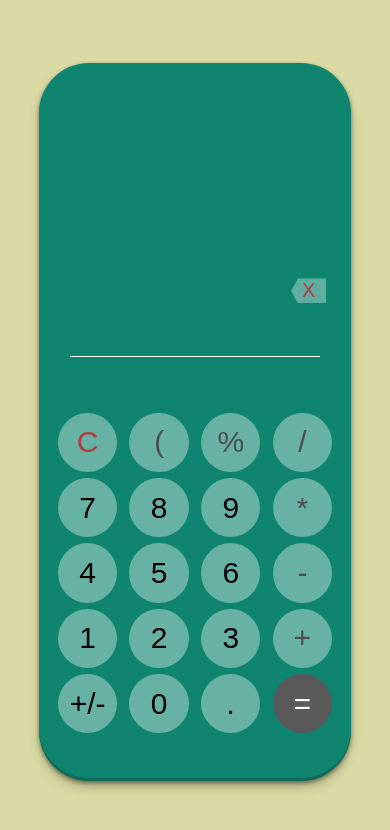
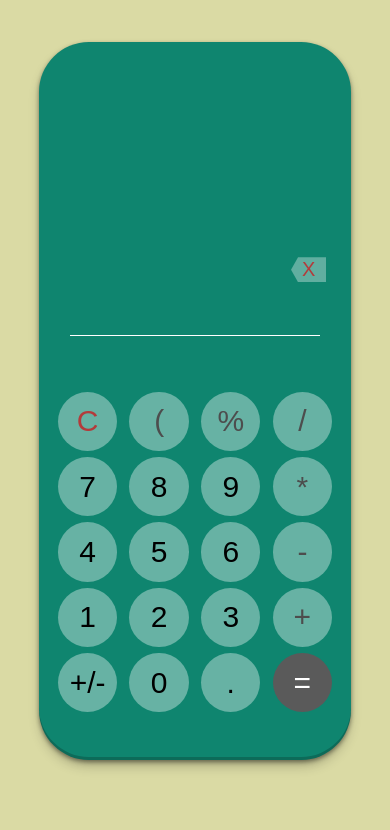
Before and after one commit to Milenaslv20/calculator, a plain HTML site: page index.html in a window 390 px wide. Drawn offline with Linux system fonts and the light colour scheme.

Commit message:
fix: mobile responsivity

```diff
--- a/style.css
+++ b/style.css
@@ -130,6 +130,10 @@ body{
 
 
 @media(max-width: 768px){
+    body{
+        height: 95vh;
+    }
+
     .container{
         width: 80%;
         height: 85vh;
```
